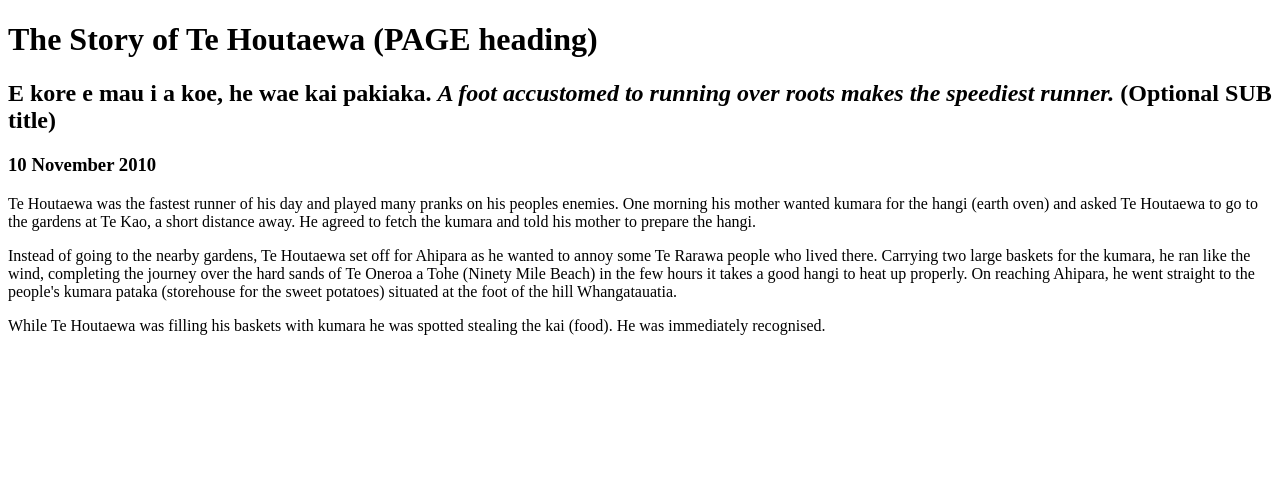
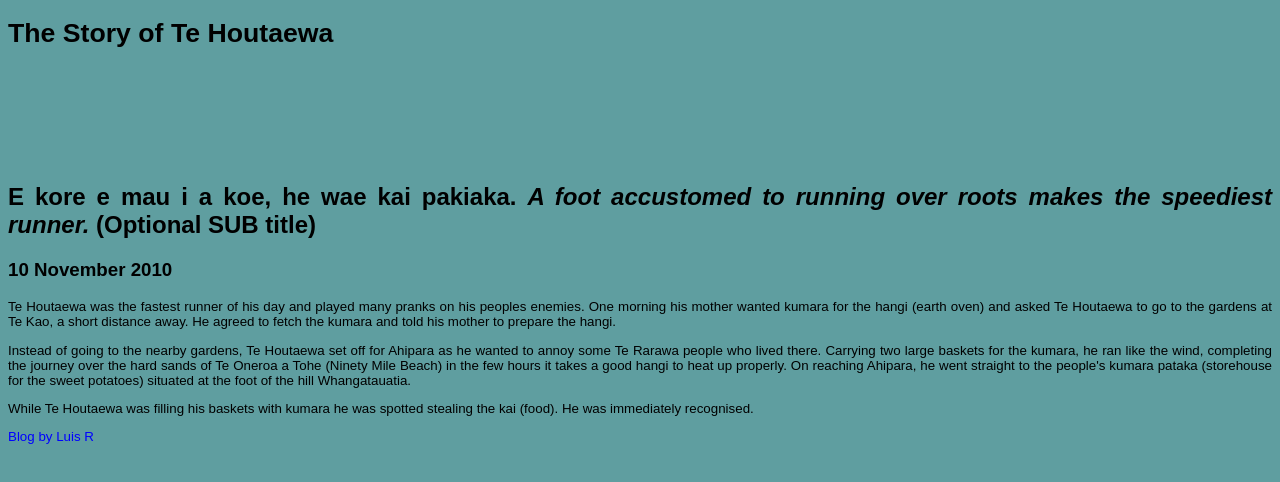
Before and after one commit to mr-luis-ramirez/mr-luis-ramirez.github.io, a plain HTML site: page blog/te-houtaewa-template.html in a window 1280 px wide. Drawn offline with Linux system fonts and the light colour scheme.

Commit message:
Main.css added

```diff
--- a/blog/te-houtaewa-template.html
+++ b/blog/te-houtaewa-template.html
@@ -1,13 +1,14 @@
 <!DOCTYPE html>
 <html>
   <head>
-    <title>Stories and Legends (PAGE title) </title>
+    <title class="red-text"> Stories and Legends (PAGE title) </title>
+
     <meta charset="UTF-8">
-    <link href="your-stylesheet-link-here.css" rel="stylesheet" type="text/css">
+    <link href="../styles/main.css" rel="stylesheet" type="text/css">
   </head>
 
   <body>
-    <h1>The Story of Te Houtaewa (PAGE heading)</h1>
+    <h1>The Story of Te Houtaewa </h1>
     <h2>E kore e mau i a koe, he wae kai pakiaka. <em>A foot accustomed to running over roots makes the speediest runner.</em> (Optional SUB title) </h2>
     <h3>10 November 2010</h3>
 
@@ -21,6 +22,7 @@
       While Te Houtaewa was filling his baskets with kumara he was spotted stealing the kai (food). He was immediately recognised.
     </p>
 
+    <p id="lname">Blog by Luis R</p>
     <!-- this is a comment. -->
 
   </body>
--- /dev/null
+++ b/styles/main.css
@@ -0,0 +1,23 @@
+body {
+  background-color: cadetblue;
+  text-align: justify;
+  font-family:Arial, Helvetica, sans-serif;
+}
+
+h1 {
+  font-size: 20pt;
+  margin-bottom: 134px;
+}
+
+p {
+  font-size: 10pt;
+}
+
+.red-text {
+  color: red;
+}
+
+#lname {
+  font-size: 100pts;
+  color: blue;
+}
```
